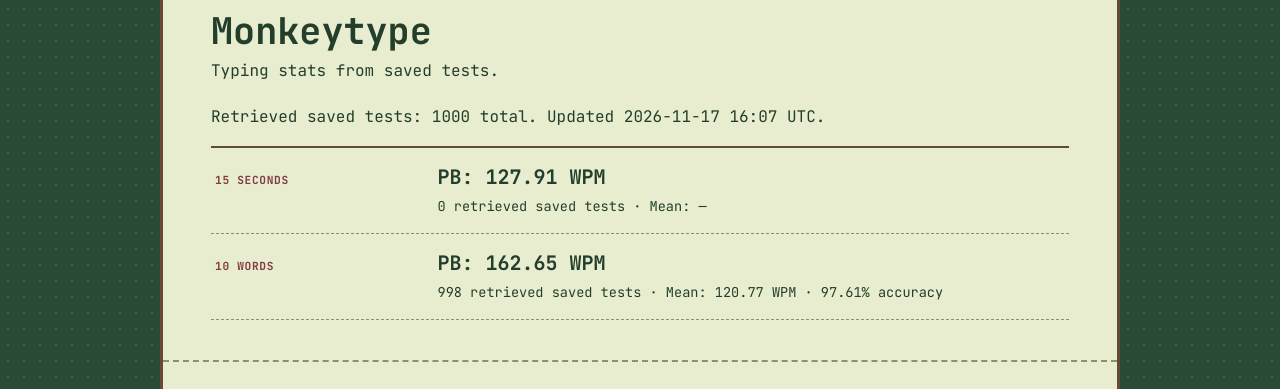
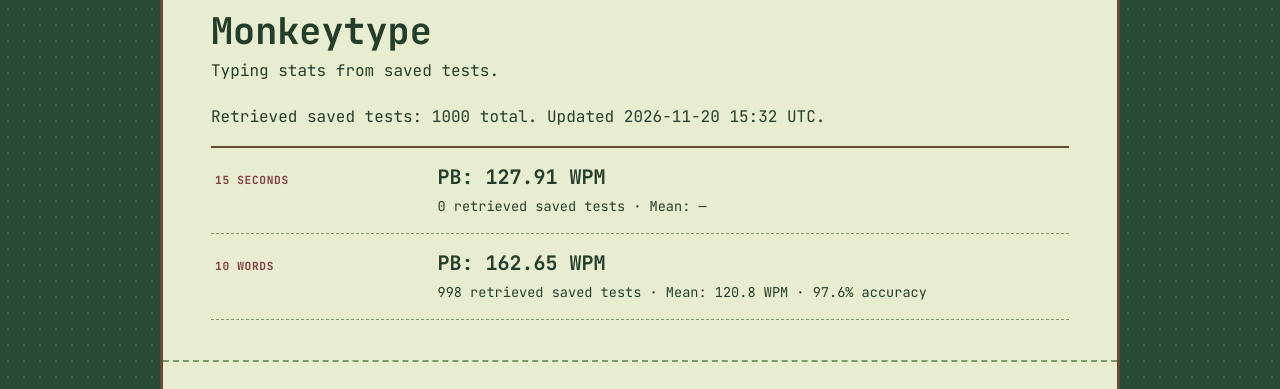
Before and after one commit to bagellover08/bagellover08, a Jekyll site: the page built from pages/index.html, in a window 1280 px wide. Shown: the part 927-1316 px from the top of the page. Built offline with Jekyll 4.4.1, drawn with Linux system fonts in a browser that asks for light colours.

Commit message:
Update Monkeytype aggregates

```diff
--- a/_data/monkeytype.json
+++ b/_data/monkeytype.json
@@ -1,6 +1,6 @@
 {
   "connected": true,
-  "updated_at": "2026-11-17 16:07 UTC",
+  "updated_at": "2026-11-20 15:32 UTC",
   "complete": false,
   "retrieved_count": 1000,
   "categories": [
@@ -17,8 +17,8 @@
       "mode2": "10",
       "pb_wpm": 162.65,
       "count": 998,
-      "mean_wpm": 120.77,
-      "mean_accuracy": 97.61
+      "mean_wpm": 120.8,
+      "mean_accuracy": 97.6
     }
   ]
 }
```
